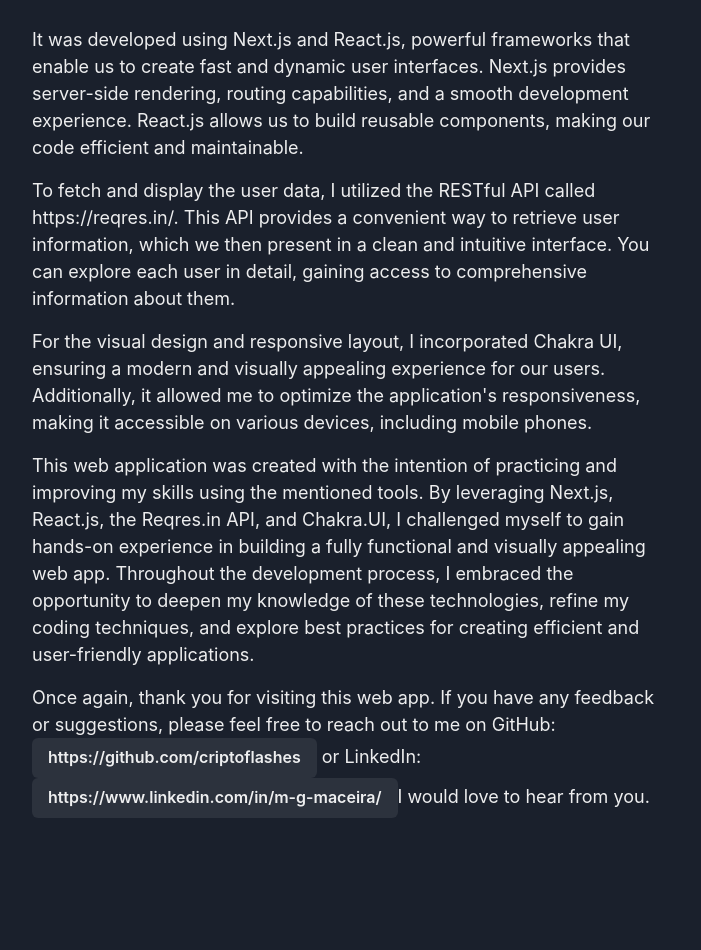
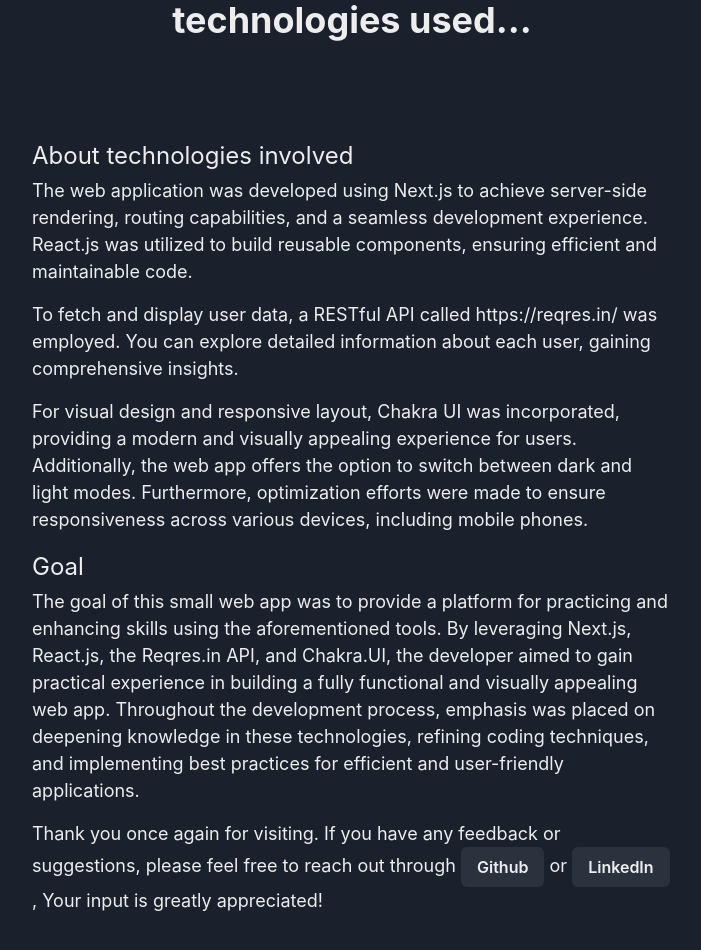
Before and after one commit to criptoflashes/nextProfileApp, a Next.js app: page /about in a window 1280 px wide. Shown: the part 300-1250 px from the top of the page, without its empty margins (288-989 px from the left). Before the commit the page ends 1166 px from the top, so only its background shows below. Built offline with nearby package versions, Linux system fonts and the light colour scheme.

Commit message:
add changes in text in about section, animation and shadow in users

```diff
--- a/package.json
+++ b/package.json
@@ -14,6 +14,7 @@
   "dependencies": {
     "@chakra-ui/icons": "^2.0.19",
     "@chakra-ui/react": "^2.6.1",
+    "@codechem/chakra-ui-animations": "^1.0.2",
     "@emotion/react": "^11.11.0",
     "@emotion/styled": "^11.11.0",
     "es6-promise": "^4.2.8",
--- a/pages/about.js
+++ b/pages/about.js
@@ -20,58 +20,41 @@
           <title>MM-About</title>
         </Head>
 
-        <Heading textAlign="center" w="100%">
+        <Heading textAlign="center" w="100%" py="3rem">
           Thank you for visiting this web application! I would like to share
           with you how it was built and the technologies used...
         </Heading>
-        <Box py="2rem">
-          <Text fontSize="lg">
+        <Box py="3rem">
+
+        <Text fontSize="2xl">About technologies involved</Text>
+          <Text fontSize="lg" my="0.2rem">
 
 
-              It was developed using Next.js and React.js, powerful frameworks
-              that enable us to create fast and dynamic user interfaces. Next.js
-              provides server-side rendering, routing capabilities, and a smooth
-              development experience. React.js allows us to build reusable
-              components, making our code efficient and maintainable.
-
+          The web application was developed using Next.js to achieve server-side rendering, routing capabilities, and a seamless development experience. React.js was utilized to build reusable components, ensuring efficient and maintainable code.
 
             <Text my="1rem">
-              To fetch and display the user data, I utilized the RESTful API
-              called https://reqres.in/. This API provides a convenient way to
-              retrieve user information, which we then present in a clean and
-              intuitive interface. You can explore each user in detail, gaining
-              access to comprehensive information about them.
+            To fetch and display user data, a RESTful API called https://reqres.in/ was employed. You can explore detailed information about each user, gaining comprehensive insights.
             </Text>
             <Text my="1rem">
-              For the visual design and responsive layout, I incorporated Chakra
-              UI, ensuring a modern and visually appealing experience for our
-              users. Additionally, it allowed me to optimize the application's
-              responsiveness, making it accessible on various devices, including
-              mobile phones.
+            For visual design and responsive layout, Chakra UI was incorporated, providing a modern and visually appealing experience for users. Additionally, the web app offers the option to switch between dark and light modes. Furthermore, optimization efforts were made to ensure responsiveness across various devices, including mobile phones.
             </Text>
-            <Text my="1rem">
-              This web application was created with the intention of practicing
-              and improving my skills using the mentioned tools. By leveraging
-              Next.js, React.js, the Reqres.in API, and Chakra.UI, I challenged
-              myself to gain hands-on experience in building a fully functional
-              and visually appealing web app. Throughout the development
-              process, I embraced the opportunity to deepen my knowledge of
-              these technologies, refine my coding techniques, and explore best
-              practices for creating efficient and user-friendly applications.
+
+            <Text fontSize="2xl">Goal</Text>
+            <Text my="0.2rem">
+
+            The goal of this small web app was to provide a platform for practicing and enhancing skills using the aforementioned tools. By leveraging Next.js, React.js, the Reqres.in API, and Chakra.UI, the developer aimed to gain practical experience in building a fully functional and visually appealing web app. Throughout the development process, emphasis was placed on deepening knowledge in these technologies, refining coding techniques, and implementing best practices for efficient and user-friendly applications.
             </Text>
             <Box my="1rem">
-              Once again, thank you for visiting this web app. If you have any
-              feedback or suggestions, please feel free to reach out to me on
-              GitHub:
+            Thank you once again for visiting. If you have any feedback or suggestions, please feel free to reach out through
+              {' '}
               <Link href={"https://github.com/criptoflashes"}>
-                <Button> https://github.com/criptoflashes </Button>
+                <Button>Github</Button>
               </Link>{' '}
-              or LinkedIn:
+              or {' '}
               <Link href={"https://www.linkedin.com/in/m-g-maceira/"}>
-                <Button>  https://www.linkedin.com/in/m-g-maceira/ </Button>
+                <Button> LinkedIn</Button>{', '}
               </Link>
-               I would
-              love to hear from you.
+              Your input is greatly appreciated!
             </Box>
           </Text>
         </Box>
```
Also changed, not shown: components/Users.js (+27 -11 lines), 1 other file (tests, documents, lock files or other folders).
